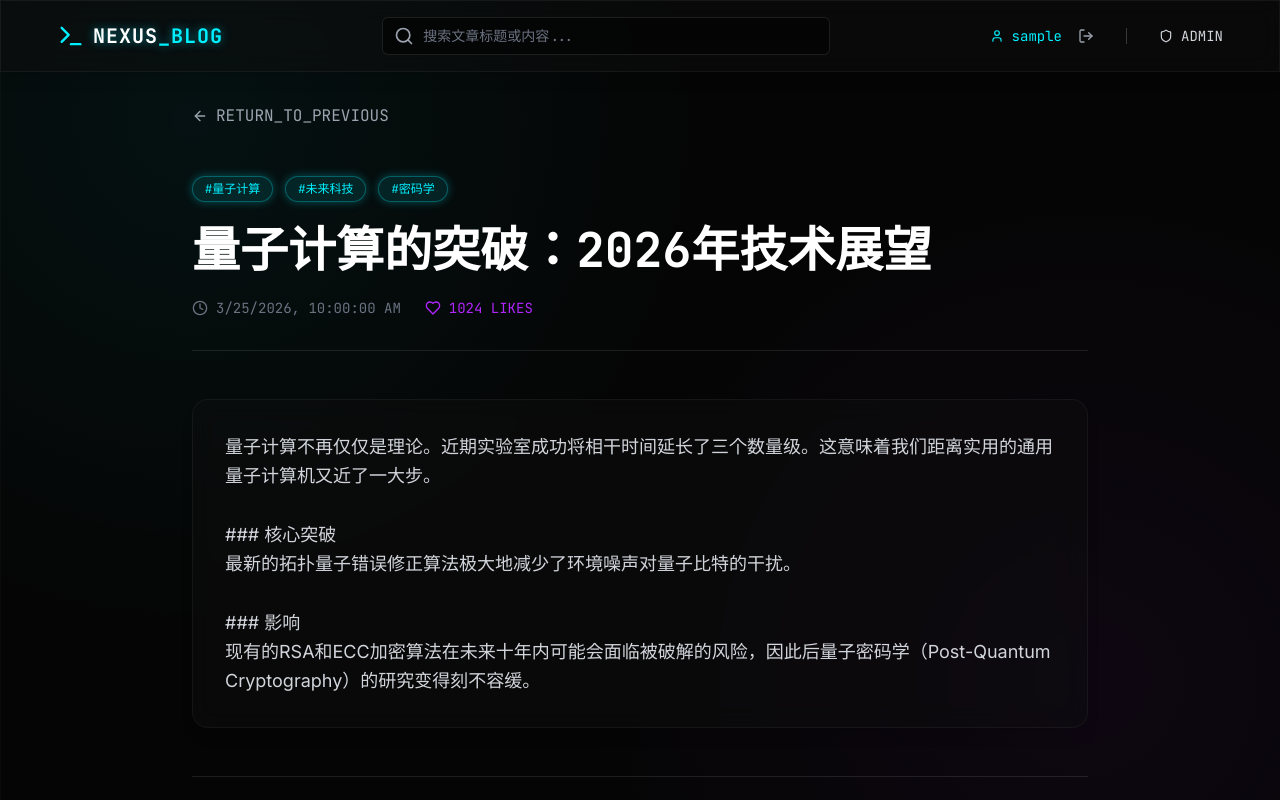
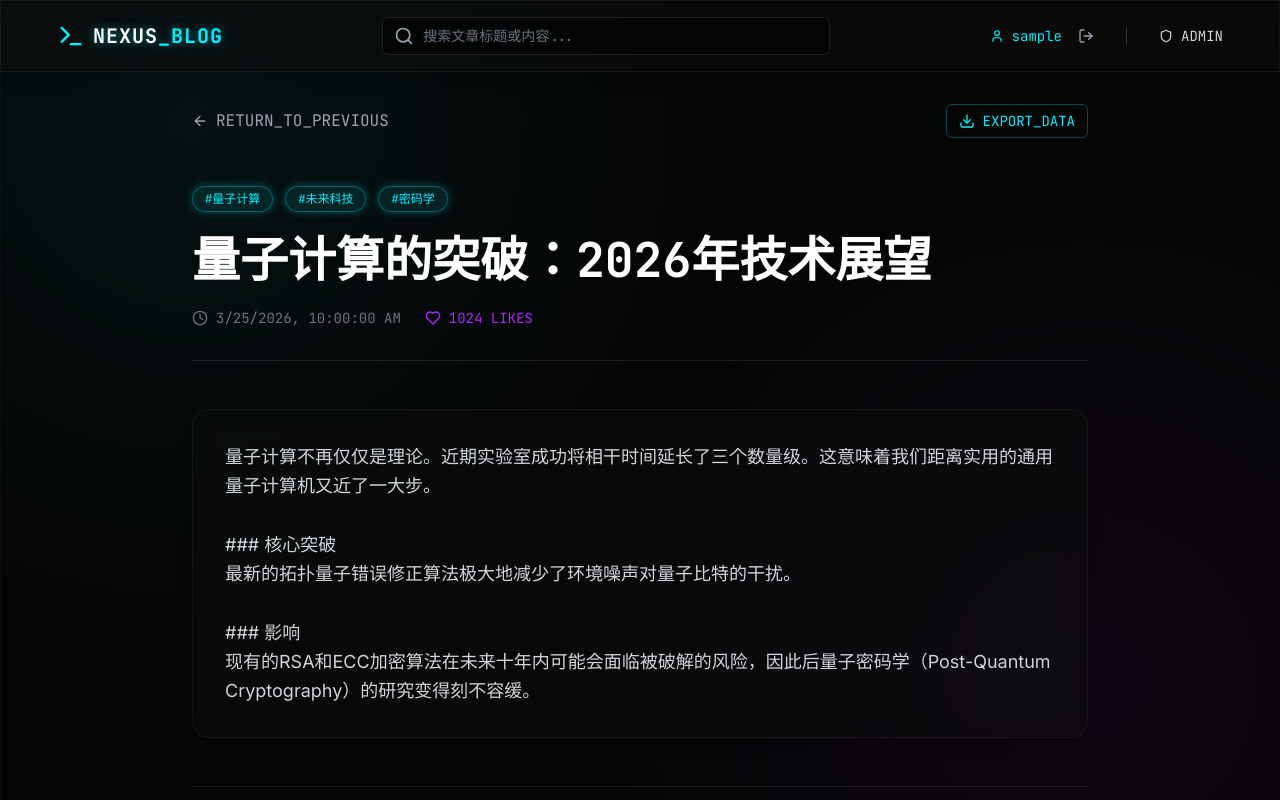
Before and after one commit to Yxl20240310/blog, a React (Vite) app: page /article/1 in a window 1280 px wide. Shown: the top 800 px of the page. Built offline with nearby package versions, Linux system fonts and the light colour scheme; sample sign-in values are in the browser's storage.

Commit message:
feat: 设计科技感个人博客网站

```diff
--- a/src/pages/ArticleDetail.tsx
+++ b/src/pages/ArticleDetail.tsx
@@ -1,6 +1,6 @@
 import { useState, useEffect } from 'react';
 import { useParams, useNavigate } from 'react-router-dom';
-import { ArrowLeft, Heart, ThumbsDown, Terminal, User, Clock, Send } from 'lucide-react';
+import { ArrowLeft, Heart, ThumbsDown, Terminal, User, Clock, Send, Download } from 'lucide-react';
 import { motion } from 'framer-motion';
 import { getArticleById, getCommentsByArticleId, addComment, likeArticle, dislikeArticle, Article, Comment } from '@/lib/mockData';
 import clsx from 'clsx';
@@ -47,6 +47,33 @@ export default function ArticleDetail() {
     setIsDisliked(true);
   };
 
+  const handleDownload = () => {
+    if (!article) return;
+
+    // Construct the markdown content
+    const content = `# ${article.title}\n\n`
+      + `> Date: ${new Date(article.createdAt).toLocaleString()}\n`
+      + `> Tags: ${article.tags.join(', ')}\n\n`
+      + `${article.summary}\n\n`
+      + `---\n\n`
+      + `${article.content}`;
+
+    // Create blob and download link
+    const blob = new Blob([content], { type: 'text/markdown;charset=utf-8' });
+    const url = URL.createObjectURL(blob);
+    const link = document.createElement('a');
+
+    // Clean up filename
+    const safeTitle = article.title.replace(/[^a-z0-9]/gi, '_').toLowerCase();
+    link.href = url;
+    link.download = `${safeTitle || 'article'}.md`;
+
+    document.body.appendChild(link);
+    link.click();
+    document.body.removeChild(link);
+    URL.revokeObjectURL(url);
+  };
+
   const handleCommentSubmit = (e: React.FormEvent) => {
     e.preventDefault();
     if (!id || !newComment.trim() || !username.trim()) return;
@@ -67,7 +94,8 @@ export default function ArticleDetail() {
       animate={{ opacity: 1 }}
       className="max-w-4xl mx-auto space-y-12 pb-12"
     >
-      {/* Navigation Back */}
+      {/* Navigation Back & Actions */}
+      <div className="flex justify-between items-center">
         <button
           onClick={() => navigate(-1)}
           className="flex items-center gap-2 text-gray-400 hover:text-neon-cyan font-mono transition-colors group"
@@ -75,6 +103,16 @@ export default function ArticleDetail() {
           <ArrowLeft size={16} className="group-hover:-translate-x-1 transition-transform" />
           RETURN_TO_PREVIOUS
         </button>
+
+        <button
+          onClick={handleDownload}
+          className="flex items-center gap-2 px-3 py-1.5 rounded-md border border-neon-cyan/30 text-neon-cyan hover:bg-neon-cyan/10 hover:shadow-glow-cyan transition-all font-mono text-sm"
+          title="Download Article"
+        >
+          <Download size={16} />
+          EXPORT_DATA
+        </button>
+      </div>
 
       {/* Article Header */}
       <header className="space-y-6">
```
Lines whose indentation alone changed are shown as unchanged.
